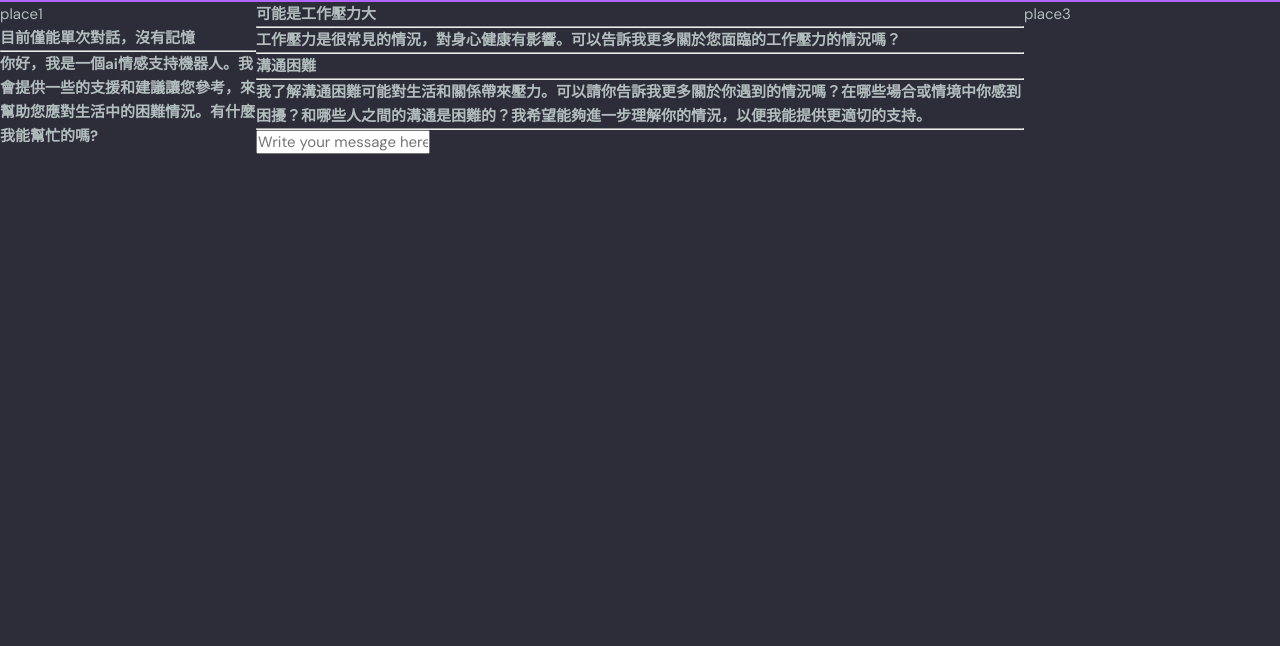
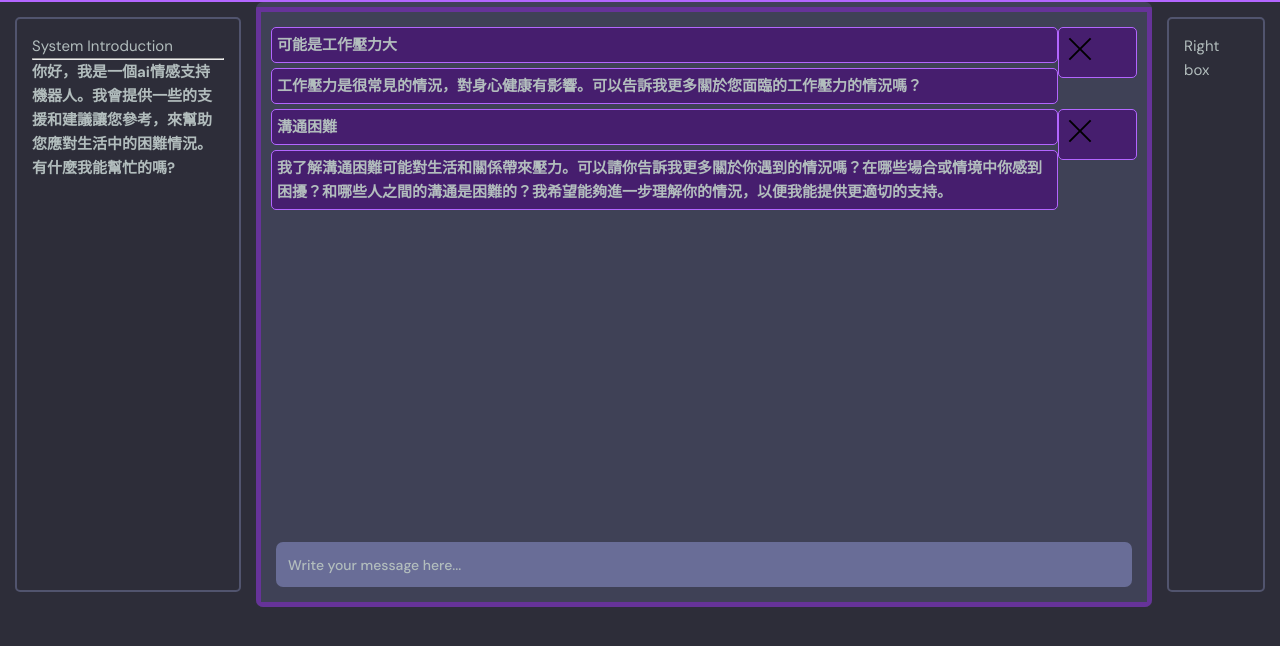
Before and after one commit to YouChengChung/Django_Chatroom_with_ChatGPT_Chatbot, a Django app: page /chatgpt/ in a window 1280 px wide. Shown: the part 76-722 px from the top of the page. Run offline with Django 4.2, Linux system fonts and the light colour scheme; a user stored in the database is signed in; data comes from the database, SQL or seed files in the repository; both versions use the stored data as it was after the commit.

Commit message:
wrap_chatgpt(url,style,delete)

```diff
--- a/base/templates/base/GPTroom.html
+++ b/base/templates/base/GPTroom.html
@@ -5,36 +5,100 @@
 <style>
     .gpt-container{
         display: grid;
-        grid-template-columns: 1fr 3fr 1fr;
+        grid-template-columns: 2fr 7fr 1fr;
     }
+
+    .info-box {
+    width: 100%;
+    height: 600px;
+    margin-top: 5px;
+    padding-bottom: 13% ;
+    border: 5px solid rebeccapurple;
+    overflow: hidden;
+    }
+
+    .scroll-box {
+    width: 100%;
+    height: 100%;
+    overflow-y: scroll;
+    padding: 10px;
+    }
+
+    .msg-box {
+    width: 100%;
+    background-color: #461e6e;
+    border: 1px solid #b366ff;
+    margin-top: 5px;
+    padding: 5px;
+    border-radius:5px;
+    }
+
+    .msg_set-box {
+    display:grid;
+    grid-template-columns: 10fr 1fr;
+    }
+
+
+
 </style>
 <div class="gpt-container">
-    <div>
-        <p>place1</p>
-        <h1>
-            目前僅能單次對話，沒有記憶
-        </h1>
+    <div class="activities__box">
+        <p>System Introduction</p>
+
         <hr style="color:green">
         <h2>
             你好，我是一個ai情感支持機器人。我會提供一些的支援和建議讓您參考，來幫助您應對生活中的困難情況。有什麼我能幫忙的嗎?
         </h2>
     </div>
-    <div class="all">
+    <div class="roomList">
+        <div class="room">
+            <div class="info-box">
+                <div class="scroll-box">
+                    {% for eachchat in gptmsgs %}
+                        <div class="msg_set-box">
                             <div>
-
-
-            {% for eachchat in gptmsgs %}
                                 {% for i in eachchat %}
+                                    {% if forloop.last == False %}
+                                        <div class="msg-box">
                                         <h1>
                                             {{i}}
-                    <hr style="color:green">
-
                                         </h1>
-                {% endfor %}
+                                        </div>
+                                    {% endif %}
                                 {% endfor %}
                             </div>
-    <div>
+                            <div class="delete-bottom">
+                                {% for j in eachchat %}
+                                    {% if forloop.last %}
+                                        <div class="msg-box">
+                                            <a href="{% url 'delete-chatgpt' j.id %}">
+                                                <div class="thread__delete">
+                                                    <svg version="1.1" xmlns="http://www.w3.org/2000/svg" width="32" height="32" viewBox="0 0 32 32">
+                                                    <title>remove</title>
+                                                    <path
+                                                        d="M27.314 6.019l-1.333-1.333-9.98 9.981-9.981-9.981-1.333 1.333 9.981 9.981-9.981 9.98 1.333 1.333 9.981-9.98 9.98 9.98 1.333-1.333-9.98-9.98 9.98-9.981z"
+                                                    ></path>
+                                                    </svg>
+                                                </div>
+                                            </a>
+                                        </div>
+                                    {% endif %}
+                                {% endfor %}
+                            </div>
+                        </div>
 
+                    {% endfor %}
+
+                </div>
+                <div class="room__message">
+                    <form action="" method="POST">
+                        {% csrf_token %}
+                        <input name="body" placeholder="Write your message here..." />
+                    </form>
+                </div>
+            </div>
+
+            <!-- <div>
                 {% if user_input != "" %}
                     <div>
                         <h1>
@@ -46,13 +110,11 @@
                         {{reply}}
                     </p>
                 {% endif %}
+            </div> -->
         </div>
-    <form action="" method="POST">
-        {% csrf_token %}
-        <input name="body" placeholder="Write your message here..." /></form>
     </div>
-    <div>
-        <p>place3</p>
+    <div class="activities__box">
+        <p>Right box</p>
     </div>
 </div>
 {% endblock %}
--- a/base/urls.py
+++ b/base/urls.py
@@ -21,7 +21,8 @@ urlpatterns = [
     path('topics/', views.topicsPage, name="topics"),
     path('activity/', views.activityPage, name="activity"),
 
-    path('chatgpt/',views.gpt,name="chatgpt")
+    path('chatgpt/',views.gpt,name="chatgpt"),
+    path('delete-chatgpt/<str:pk>/',views.deletegpt,name="delete-chatgpt"),
 ]
 
 """
--- a/base/views.py
+++ b/base/views.py
@@ -238,7 +238,7 @@ def activityPage(request):
 @login_required(login_url='login')
 def gpt(request):
     gptmsgobjs=gptMessage.objects.filter(user=request.user)
-    gptmsgs=[[i.body,i.gptreply] for i in gptmsgobjs]
+    gptmsgs=[[eachdata.body,eachdata.gptreply,eachdata] for eachdata in gptmsgobjs]
 
     #print('gptmsgs:',gptmsgs.gptreply)
     reply  = ''
@@ -263,3 +263,15 @@ def gpt(request):
              'user_input':user_input,
              'gptmsgs':gptmsgs}
     return render(request,'base/GPTroom.html',context)
+
+
+@login_required(login_url='login')
+def deletegpt(request,pk):
+
+    gptmsg = gptMessage.objects.filter(id=pk)
+    gptmsg_1 = gptmsg[0].body
+    print(gptmsg_1,"will be deleted!")
+    if request.method == 'POST':
+        gptmsg.delete()
+        return redirect('home')
+    return render(request, 'base/delete.html', {'obj': gptmsg_1})
```
Also changed, not shown: db.sqlite3. Lines whose indentation alone changed are shown as unchanged.
